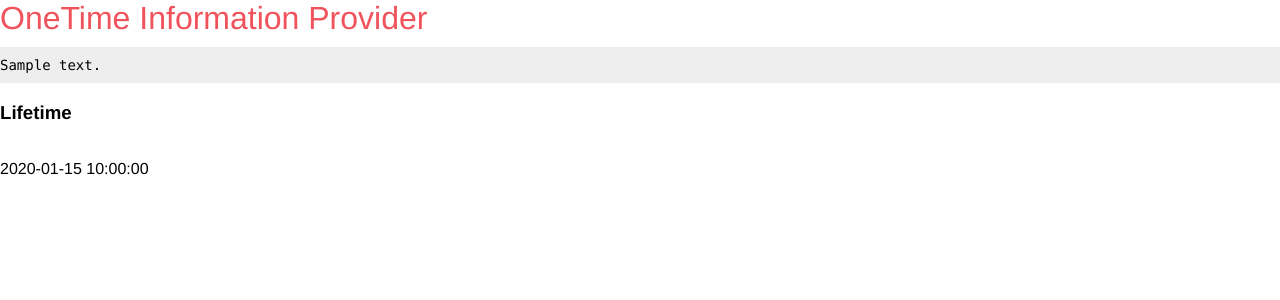
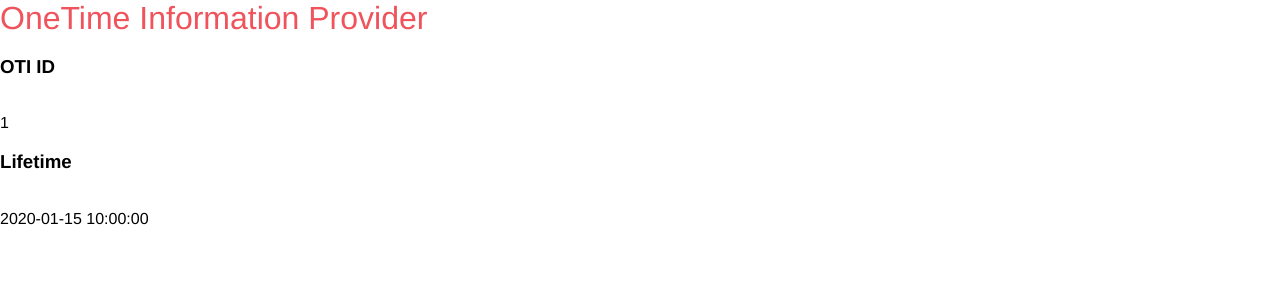
Before and after one commit to dunz0r/otip, a Flask app: template templates/oti_created.html in a window 1280 px wide. Shown: the top 300 px of the page. Run offline with Flask 2, Linux system fonts and the light colour scheme; the template is opened without the code that fills it: most values are stand-ins (such as "Sample title", 1, 10 or a date in 2020).

Commit message:
Actually delete OTI once shown

```diff
--- a/otip.py
+++ b/otip.py
@@ -59,7 +59,7 @@ class pages():
 			oti = Oti(request.form['content'], request.form['del_date'])
 			db.session.add(oti)
 			db.session.commit()
-			return redirect(url_for('show_oti', oti_id=oti.id))
+			return render_template('oti_created.html', oti=oti)
 
 	@app.route('/<int:oti_id>', methods = ['GET'])
 	def show_oti(oti_id,encryption_key=None):
@@ -67,7 +67,9 @@ class pages():
 		Presents the oti
 		"""
 		oti = Oti.query.get_or_404(oti_id)
-		return render_template('oti_created.html', oti=oti)
+		db.session.delete(oti)
+		db.session.commit()
+		return render_template('oti_show.html', oti=oti)
 #}}}
 
 # Run the application
--- a/templates/oti_created.html
+++ b/templates/oti_created.html
@@ -1,9 +1,8 @@
 {% extends "_layout.html" %}
 {% block title %}OTI Created{% endblock %}
 {% block body %}
-  <form action="" method=post>
-    <div class=code><pre>{{ oti.content }}</pre>
-	</div>
+	<h3>OTI ID</h3>
+	</br>{{ oti.id }}
 	<h3>Lifetime</h3>
 	</br>{{ oti.del_date }}
 {% endblock %}
```
